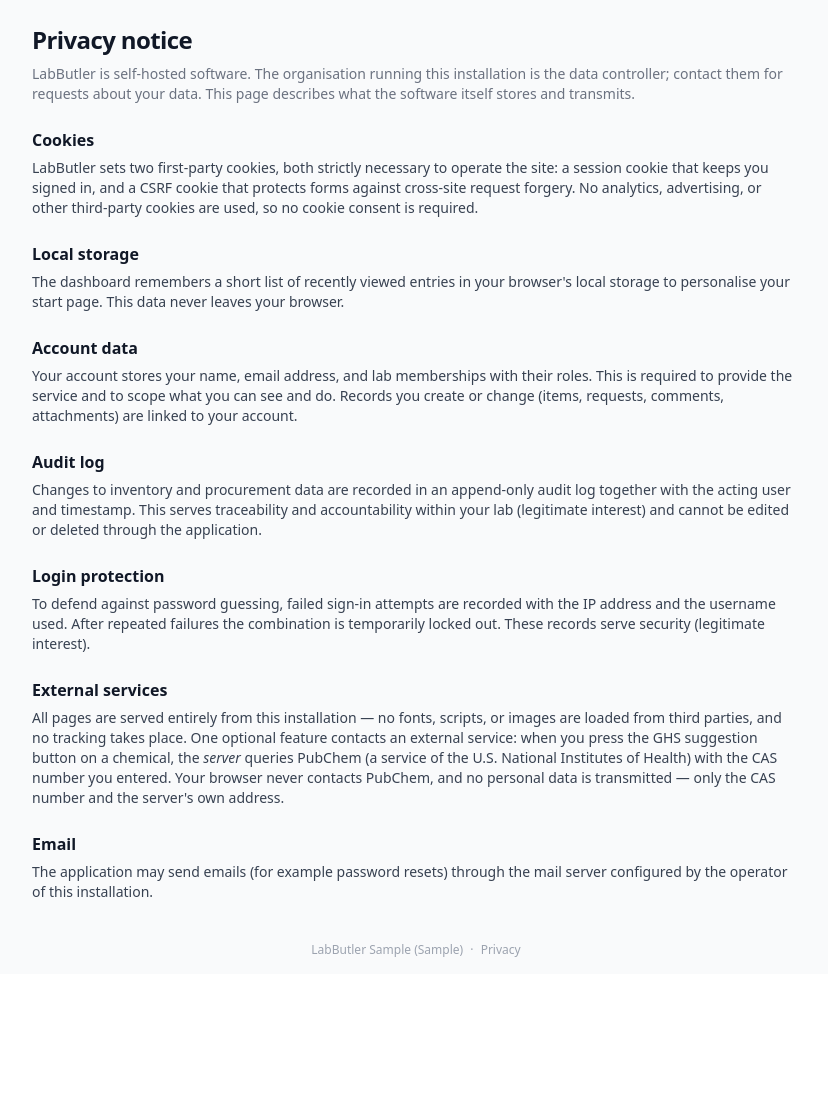
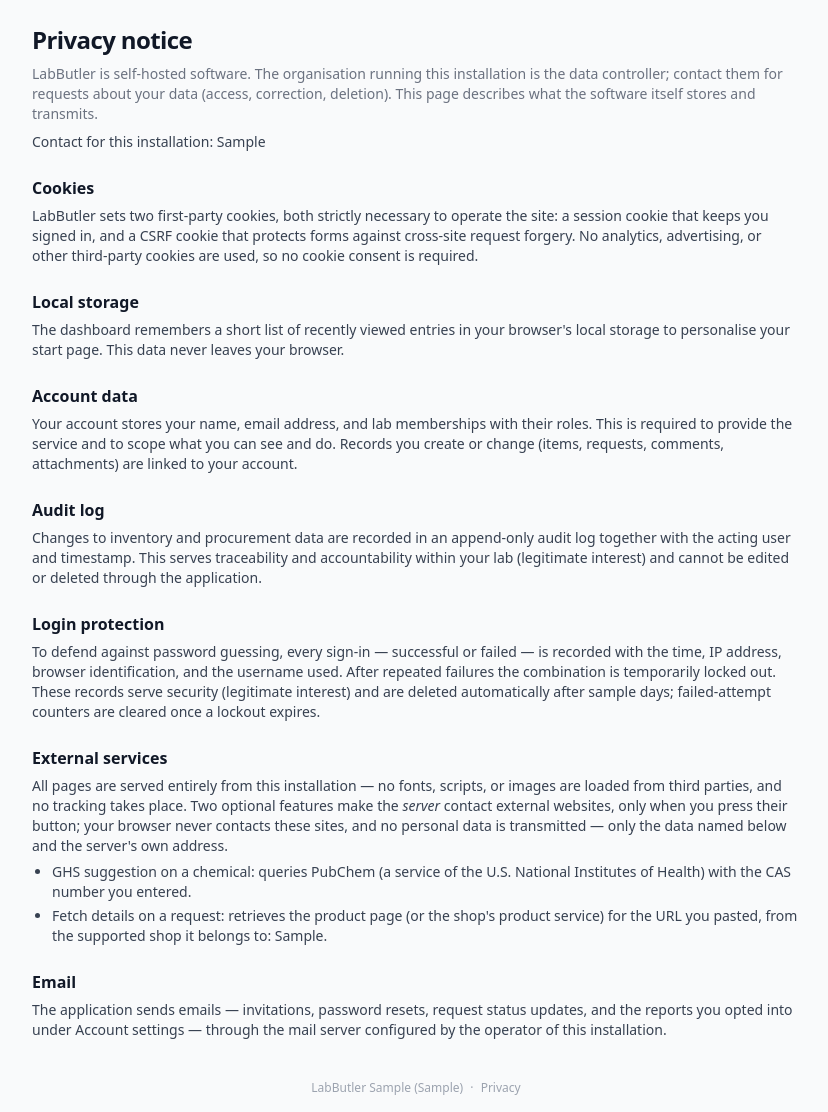
Before and after one commit to gebauer/labbutler, a Django app: template templates/privacy.html in a window 1280 px wide. Shown: the part 49-1161 px from the top of the page, without its empty margins (224-1052 px from the left). Before the commit the page ends 1006 px from the top, so only its background shows below. Run offline with Django 5.2, Linux system fonts and the light colour scheme; the template is opened without the code that fills it: most values are stand-ins (such as "Sample title", 1, 10 or a date in 2020); style sheets or scripts are compiled from the project's sources.

Commit message:
docs(privacy): cover product lookups, login records, contact
The notice named PubChem as the only external service; the product-URL
prefill also fetches from vendor shops. It also omitted that successful
sign-ins are recorded. Vendor list and retention now come from code and
settings so they can't drift; LABBUTLER_PRIVACY_CONTACT names the data
controller.

Co-Authored-By: Claude Opus 5.5 <noreply@anthropic.com>

```diff
--- a/docker-compose.yml
+++ b/docker-compose.yml
@@ -54,6 +54,7 @@ x-app-environment: &app-environment
   EXPIRY_DIGEST_WEEKDAY:
   AXES_ENABLED:
   LABBUTLER_LOGIN_RECORD_RETENTION_DAYS:
+  LABBUTLER_PRIVACY_CONTACT:
   LABBUTLER_CENTRAL_PURCHASING_THRESHOLD_NET:
   LABBUTLER_PO_DEVIATION_THRESHOLD_PCT:
   LABBUTLER_EU_COUNTRIES:
--- a/labbutler/settings.py
+++ b/labbutler/settings.py
@@ -213,6 +213,10 @@ DEFAULT_FROM_EMAIL = env("DEFAULT_FROM_EMAIL", default="labbutler@localhost")
 # Absolute base URL used to build links in emails (blank omits links, e.g. in dev).
 LABBUTLER_BASE_URL = env("LABBUTLER_BASE_URL", default="")
 
+# Who to contact about personal data (shown on the privacy notice), e.g.
+# "AG Example, University of X — privacy@example.org". Blank shows a generic hint.
+LABBUTLER_PRIVACY_CONTACT = env("LABBUTLER_PRIVACY_CONTACT", default="")
+
 # --- Central purchasing (Zentraleinkauf) ------------------------------------------------
 # Instance-wide defaults for the route/PO suggestion engine; labs can override the two
 # thresholds in their lab settings. Resolution lives in apps.procurement.suggestions.
--- a/templates/privacy.html
+++ b/templates/privacy.html
@@ -7,9 +7,14 @@
     <h1 class="text-2xl font-semibold tracking-tight">Privacy notice</h1>
     <p class="mt-2 text-sm text-gray-500">
       LabButler is self-hosted software. The organisation running this installation is the
-      data controller; contact them for requests about your data. This page describes what
-      the software itself stores and transmits.
+      data controller; contact them for requests about your data (access, correction,
+      deletion). This page describes what the software itself stores and transmits.
     </p>
+    {% if controller_contact %}
+      <p class="mt-2 text-sm text-gray-700">
+        <span class="font-medium">Contact for this installation:</span> {{ controller_contact }}
+      </p>
+    {% endif %}
 
     <div class="mt-6 space-y-6 text-sm text-gray-700">
       <section>
@@ -54,9 +59,12 @@
       <section>
         <h2 class="text-base font-semibold text-gray-900">Login protection</h2>
         <p class="mt-1.5">
-          To defend against password guessing, failed sign-in attempts are recorded with
-          the IP address and the username used. After repeated failures the combination is
-          temporarily locked out. These records serve security (legitimate interest).
+          To defend against password guessing, every sign-in — successful or failed — is
+          recorded with the time, IP address, browser identification, and the username
+          used. After repeated failures the combination is temporarily locked out. These
+          records serve security (legitimate interest) and are deleted automatically after
+          {{ login_retention_days }} days; failed-attempt counters are cleared once a
+          lockout expires.
         </p>
       </section>
 
@@ -64,20 +72,31 @@
         <h2 class="text-base font-semibold text-gray-900">External services</h2>
         <p class="mt-1.5">
           All pages are served entirely from this installation — no fonts, scripts, or
-          images are loaded from third parties, and no tracking takes place. One optional
-          feature contacts an external service: when you press the GHS suggestion button
-          on a chemical, the <em>server</em> queries PubChem (a service of the U.S.
-          National Institutes of Health) with the CAS number you entered. Your browser
-          never contacts PubChem, and no personal data is transmitted — only the CAS
-          number and the server's own address.
+          images are loaded from third parties, and no tracking takes place. Two optional
+          features make the <em>server</em> contact external websites, only when you press
+          their button; your browser never contacts these sites, and no personal data is
+          transmitted — only the data named below and the server's own address.
         </p>
+        <ul class="mt-1.5 list-disc space-y-1 pl-5">
+          <li>
+            <span class="font-medium">GHS suggestion</span> on a chemical: queries PubChem
+            (a service of the U.S. National Institutes of Health) with the CAS number you
+            entered.
+          </li>
+          <li>
+            <span class="font-medium">Fetch details</span> on a request: retrieves the
+            product page (or the shop's product service) for the URL you pasted, from the
+            supported shop it belongs to: {{ lookup_vendors|join:", " }}.
+          </li>
+        </ul>
       </section>
 
       <section>
         <h2 class="text-base font-semibold text-gray-900">Email</h2>
         <p class="mt-1.5">
-          The application may send emails (for example password resets) through the mail
-          server configured by the operator of this installation.
+          The application sends emails — invitations, password resets, request status
+          updates, and the reports you opted into under Account settings — through the
+          mail server configured by the operator of this installation.
         </p>
       </section>
     </div>
```
Also changed, not shown: docs/admin-guide/configuration.md (+1 -0 lines), labbutler/tests/test_privacy.py (+22 -0 lines), labbutler/views.py (+14 -2 lines), 1 other file.
